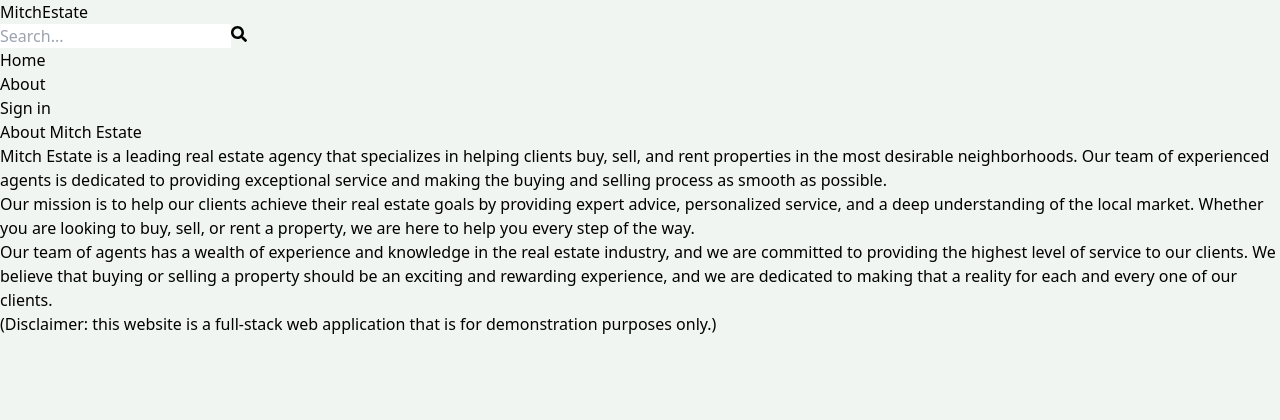
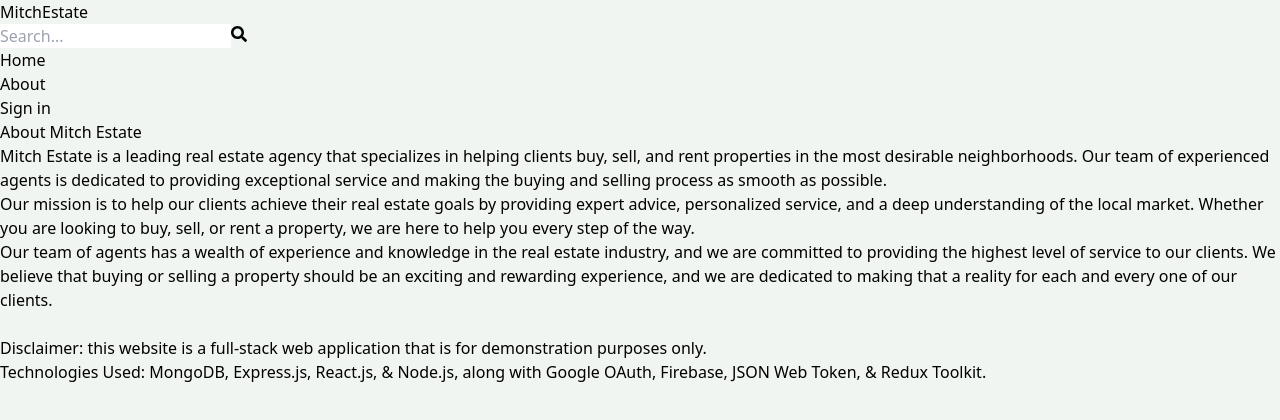
Before and after one commit to mitchellrosenthalofficial/project_FullStack_mern_estate, a React (Vite) app in the folder client/: page /about in a window 1280 px wide. Shown: the top 420 px of the page. Built offline with nearby package versions, Linux system fonts and the light colour scheme; no server answers.

Commit message:
Refining about text.

```diff
--- a/client/src/pages/About.jsx
+++ b/client/src/pages/About.jsx
@@ -9,7 +9,10 @@ export default function About() {
       Our mission is to help our clients achieve their real estate goals by providing expert advice, personalized service, and a deep understanding of the local market. Whether you are looking to buy, sell, or rent a property, we are here to help you every step of the way.
       </p>
       <p className='mb-4 text-slate-700'>Our team of agents has a wealth of experience and knowledge in the real estate industry, and we are committed to providing the highest level of service to our clients. We believe that buying or selling a property should be an exciting and rewarding experience, and we are dedicated to making that a reality for each and every one of our clients.</p>
-      <p className='mb-4 text-slate-700'>(Disclaimer: this website is a full-stack web application that is for demonstration purposes only.)</p>
+      <br />
+      <p className='mb-4 text-slate-700 italic'>Disclaimer: this website is a full-stack web application that is for demonstration purposes only.
+        <br />Technologies Used: MongoDB, Express.js, React.js, & Node.js, along with Google OAuth, Firebase, JSON Web Token, & Redux Toolkit.
+      </p>
     </div>
   )
 }
```
